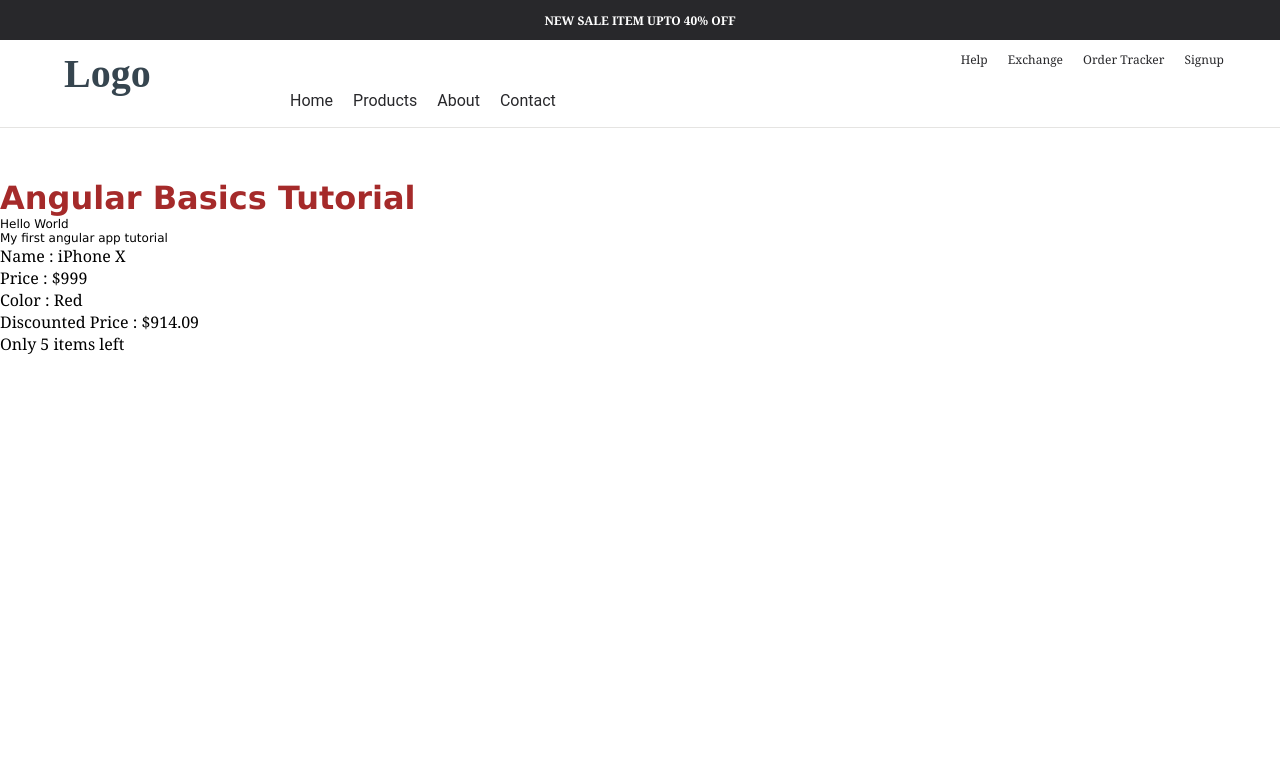
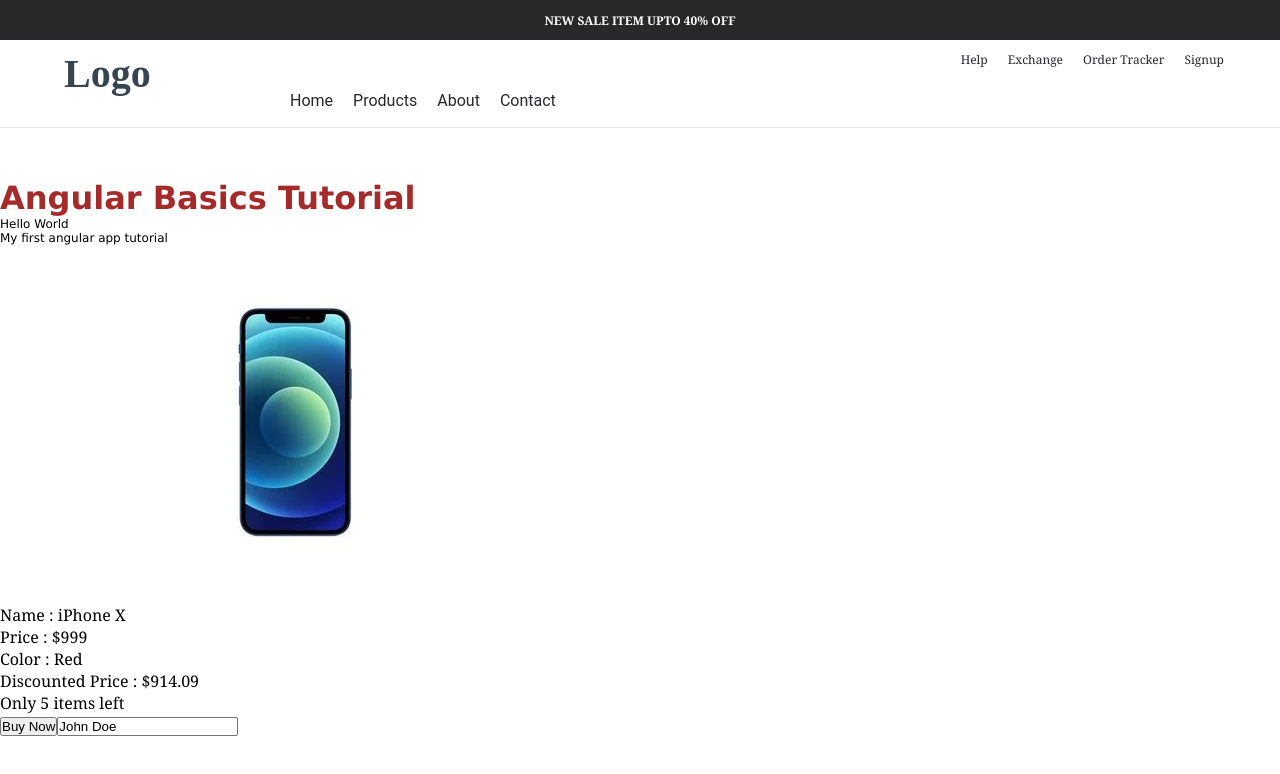
Before and after one commit to borismerminod/angular, an Angular app in the folder AngularBasics/: page /product-list in a window 1280 px wide. Shown: the top 774 px of the page. Built offline with nearby package versions, Linux system fonts and the light colour scheme.

Commit message:
Property binding and attribute binding

```diff
--- a/AngularBasics/src/app/product-list/product-list.component.html
+++ b/AngularBasics/src/app/product-list/product-list.component.html
@@ -1,5 +1,8 @@
+<img [src]="product.image">
 <p>Name : {{product.name}}</p>
 <p>Price : {{'$' + product.price}}</p>
 <p>Color : {{product.color}}</p>
 <p>Discounted Price : ${{ getDiscountedPrice().toFixed(2)}}</p>
 <p>{{product.inStock > 0 ? 'Only ' + product.inStock + ' items left' : 'Not in stock'}}</p>
+<button [disabled]="product.inStock <= 0" >Buy Now</button>
+<input [value]="name" [attr.class]="className"/>
--- a/AngularBasics/src/app/product-list/product-list.component.ts
+++ b/AngularBasics/src/app/product-list/product-list.component.ts
@@ -7,7 +7,10 @@ import { Component } from '@angular/core';
   styleUrl: './product-list.component.css'
 })
 export class ProductListComponent {
+  name: string = "John Doe"
+  className: string = "product-list"
   product = {
+    image: 'smartphone.jpeg',
     name:'iPhone X',
     price: 999,
     color: 'Red',
```
Also changed, not shown: AngularBasics/public/smartphone.jpeg (added).
